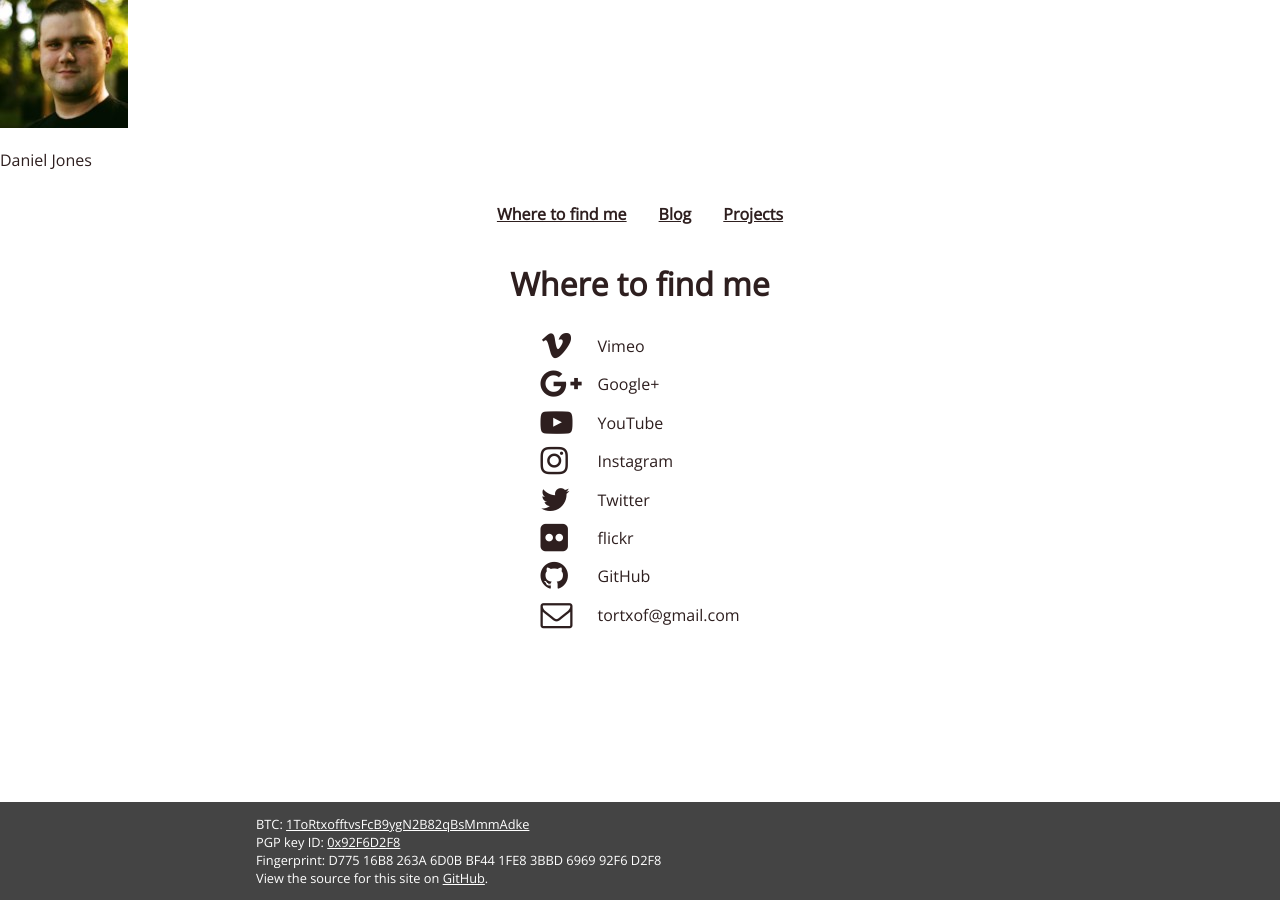
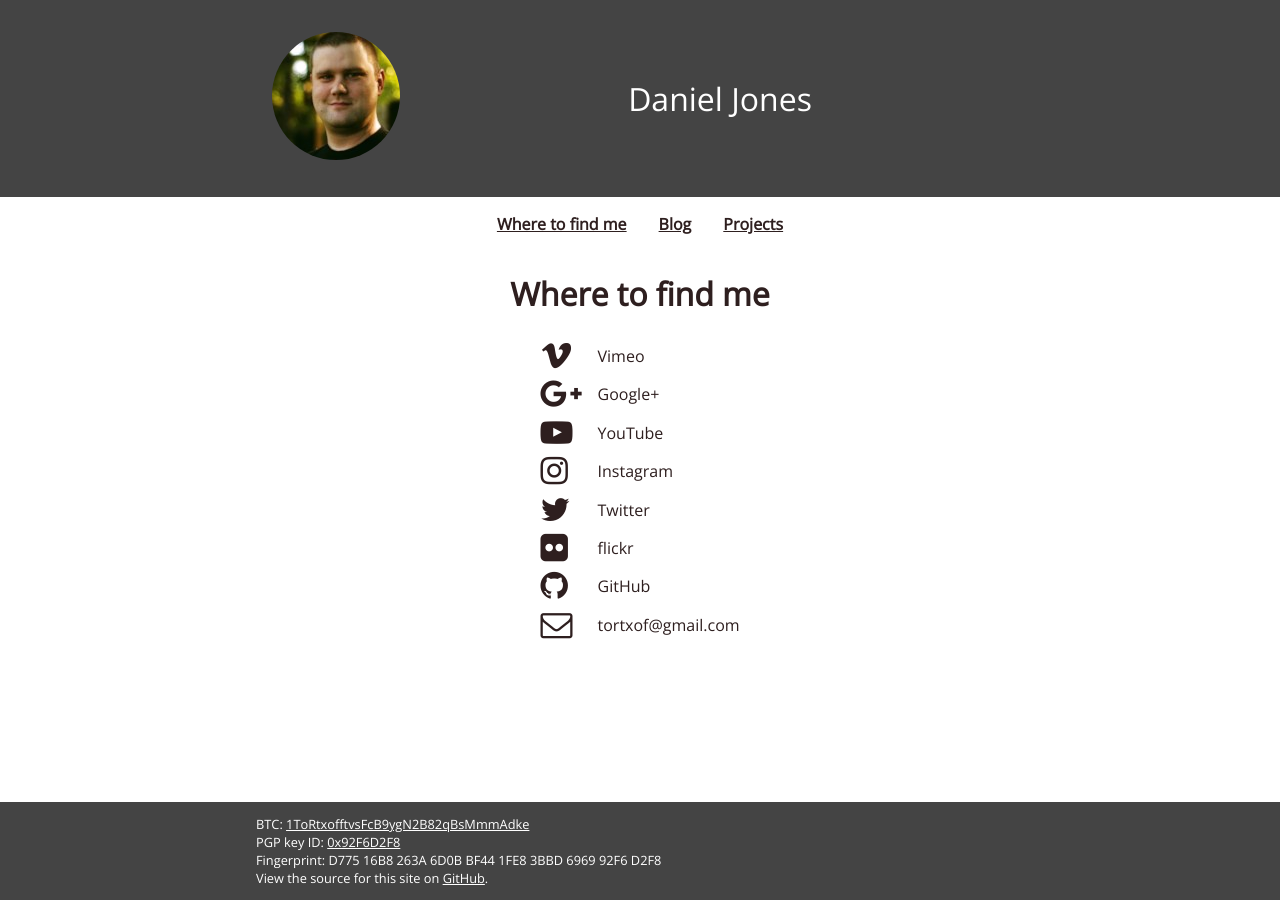
Before and after one commit to tortxof/djones.co-www, a Jekyll site: the page built from index.html, in a window 1280 px wide. Built offline with Jekyll 4.4.1, drawn with Linux system fonts in a browser that asks for light colours; a style sheet for code colours, icons or effects is not loaded.

Commit message:
Work on header styles

```diff
--- a/_includes/header.html
+++ b/_includes/header.html
@@ -1 +1,6 @@
-<img src="/images/avatar.jpg" /><p>Daniel Jones</p>
+<div class="avatar">
+  <img src="/images/avatar.jpg" />
+</div>
+<div class="name">
+  Daniel Jones
+</div>
--- a/_layouts/default.html
+++ b/_layouts/default.html
@@ -15,7 +15,9 @@
 </head>
 <body>
 
-    <header>{% include header.html %}</header>
+    <header>
+      <div class="content">{% include header.html %}</div>
+    </header>
 
     <nav>{% include nav.html %}</nav>
 
--- /dev/null
+++ b/_sass/_header.sass
@@ -0,0 +1,16 @@
+header
+  background-color: #444
+  padding: 1em
+  .content
+    display: flex
+    align-items: center
+    justify-content: center
+    .avatar
+      img
+        border-radius: 50%
+      margin: 1rem
+    .name
+      color: white
+      flex-grow: 1
+      text-align: center
+      font-size: 2rem
--- a/css/styles.sass
+++ b/css/styles.sass
@@ -4,5 +4,6 @@
 @import _layout
 @import _typography
 @import _nav
+@import _header
 @import _footer
 @import _wtfm
```
